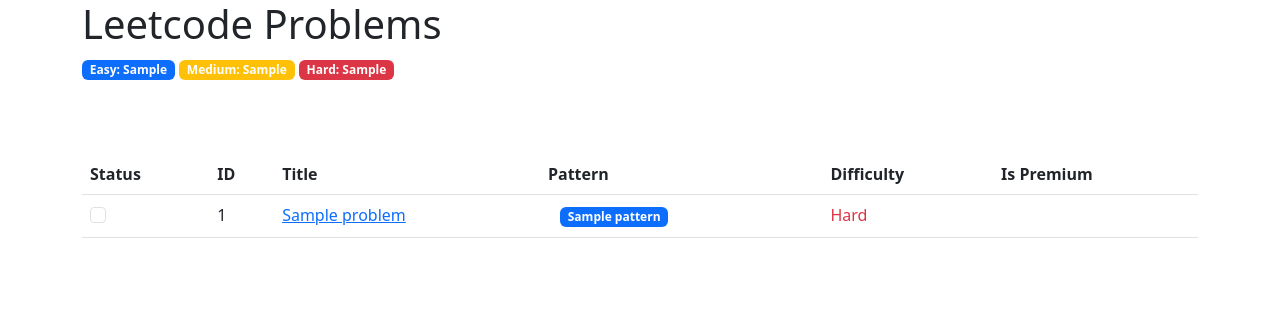
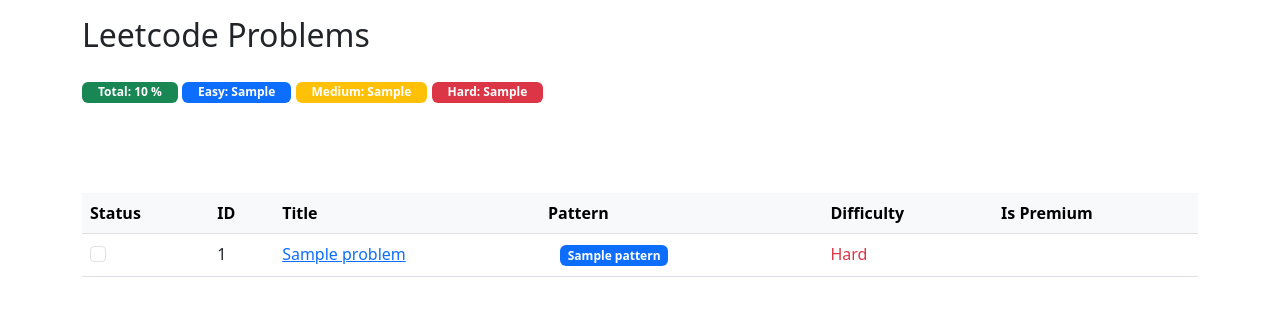
Before and after one commit to j611062000/leetcode_dashboard, a Flask app: template templates/main.html in a window 1280 px wide. Shown: the top 316 px of the page. Run offline with Flask 3, Linux system fonts and the light colour scheme; the template is opened without the code that fills it: most values are stand-ins (such as "Sample title", 1, 10 or a date in 2020); parts of the project's set-up code (start-up, migrations or seed data) failed here and were passed over.

Commit message:
refactor

```diff
--- a/frontend/src/App.tsx
+++ b/frontend/src/App.tsx
@@ -37,10 +37,10 @@
 
 
 function App() {
-  const [problemSet, setProblemSet] = React.useState({ "problems": [] })
+  const [problemSet, setProblemSet] = React.useState()
 
   React.useEffect(() => {
-    fetch('http://127.0.0.1:5000/problems', { mode: 'cors', contentType: 'application/json' })
+    fetch('http://127.0.0.1:5000/problems', { mode: 'cors' })
       .then(response => response.json())
       .then(responseJson => {
         setProblemSet(responseJson)
--- a/models.py
+++ b/models.py
@@ -97,7 +97,9 @@
         self.solved_easy: int = solved[Difficulty.EASY]
         self.solved_medium: int = solved[Difficulty.MEDIUM]
         self.solved_hard: int = solved[Difficulty.HARD]
+        self.total_solved: int = sum(solved.values())
         self.total: int = total
+        self.progress_perct: float = round(self.total_solved / self.total * 100, 1)
 
 class ProblemUpdateRequest:
     def __init__(self, problem_id: int, status: int) -> None:
--- a/templates/main.html
+++ b/templates/main.html
@@ -43,27 +43,27 @@
 </script>
 
 
-
 <body>
 	<div class="container">
 
-		<h1 class="col">Leetcode Problems</h1>
+
+		<h2 class="col py-3">Leetcode Problems</h2>
 
 		<div class="col">
-			<span class="badge bg-primary">Easy: {{statistic.solved_easy}}</span>
-			<span class="badge bg-warning">Medium: {{statistic.solved_medium}}</span>
-			<span class="badge bg-danger">Hard: {{statistic.solved_hard}}</span>
+			<span class="badge bg-success px-3">Total: {{statistic.progress_perct}} %</span>
+			<span class="badge bg-primary px-3">Easy: {{statistic.solved_easy}}</span>
+			<span class="badge bg-warning px-3">Medium: {{statistic.solved_medium}}</span>
+			<span class="badge bg-danger px-3">Hard: {{statistic.solved_hard}}</span>
 		</div>
-		<div class="col"></div>
-		<div class="alert alert-primary col d-flex" role="alert" style="visibility:hidden" , id="msgBox">
+
+		<div class="alert alert-primary col d-flex my-3" role="alert" style="visibility:hidden" , id="msgBox">
 			hidden
 		</div>
 
 
 		<div class="col">
-			<table class="table">
-				<thead>
-					<tr>
+			<table class="table table-hover">
+				<thead class="table-light sticky-top">
 					<th>Status</th>
 					<th>ID</th>
 					<th>Title</th>
@@ -87,7 +87,7 @@
 							</div>
 						</td>
 						<td>{{problem.id}}</td>
-						<td><a href={{leetcode_url}}/{{problem.slug}}>{{problem.title}}</a></td>
+						<td><a href={{leetcode_url}}/{{problem.slug}} target="_blank">{{problem.title}}</a></td>
 						<td>
 							<div class="container">
 								{% for p in problem.pattern %}
```
Also changed, not shown: frontend/package.json (+5 -3 lines), frontend/tsconfig.json (added, +11 -0 lines), frontend/package-lock.json, 1 other file. Lines whose indentation alone changed are shown as unchanged.
